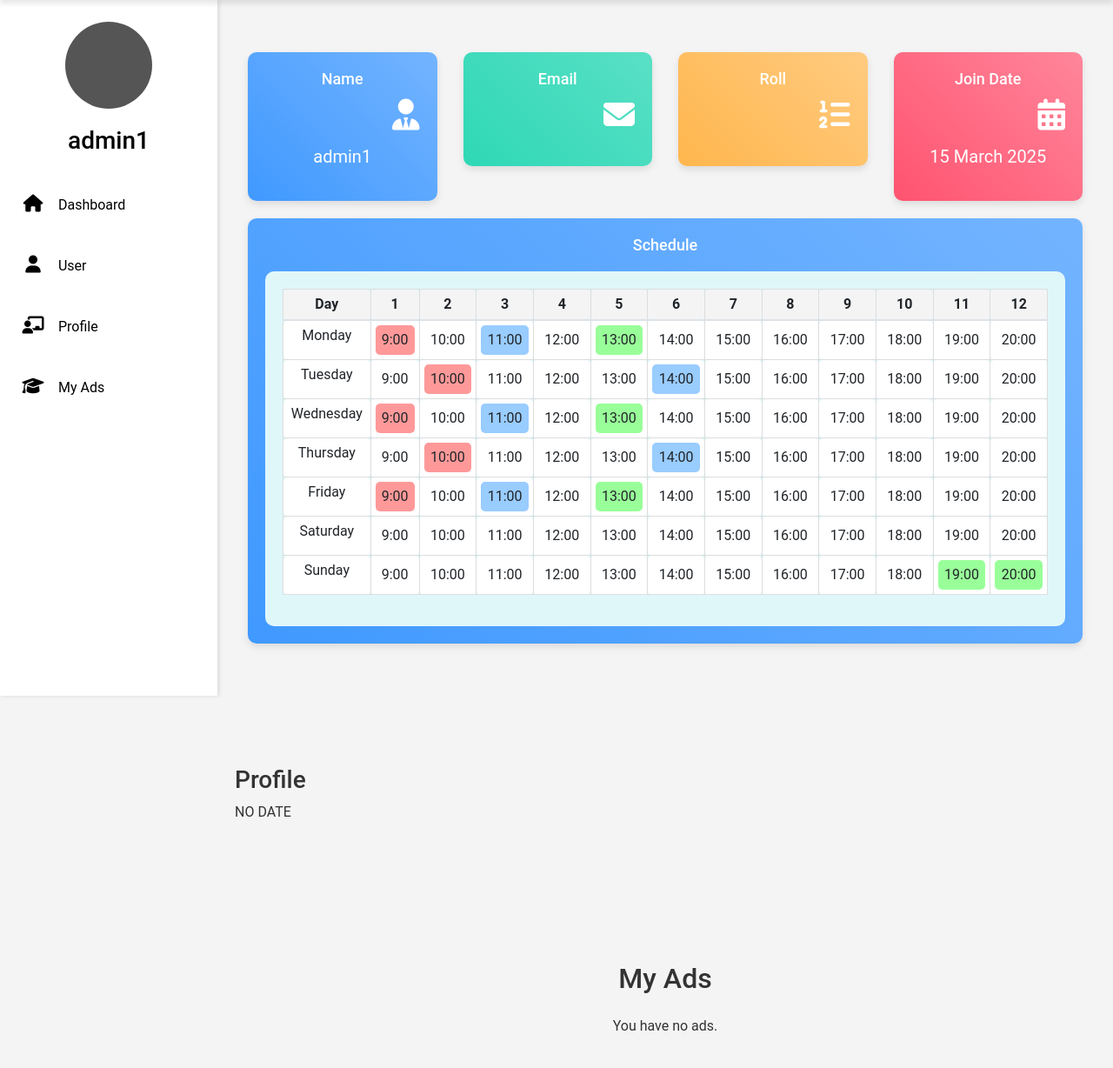
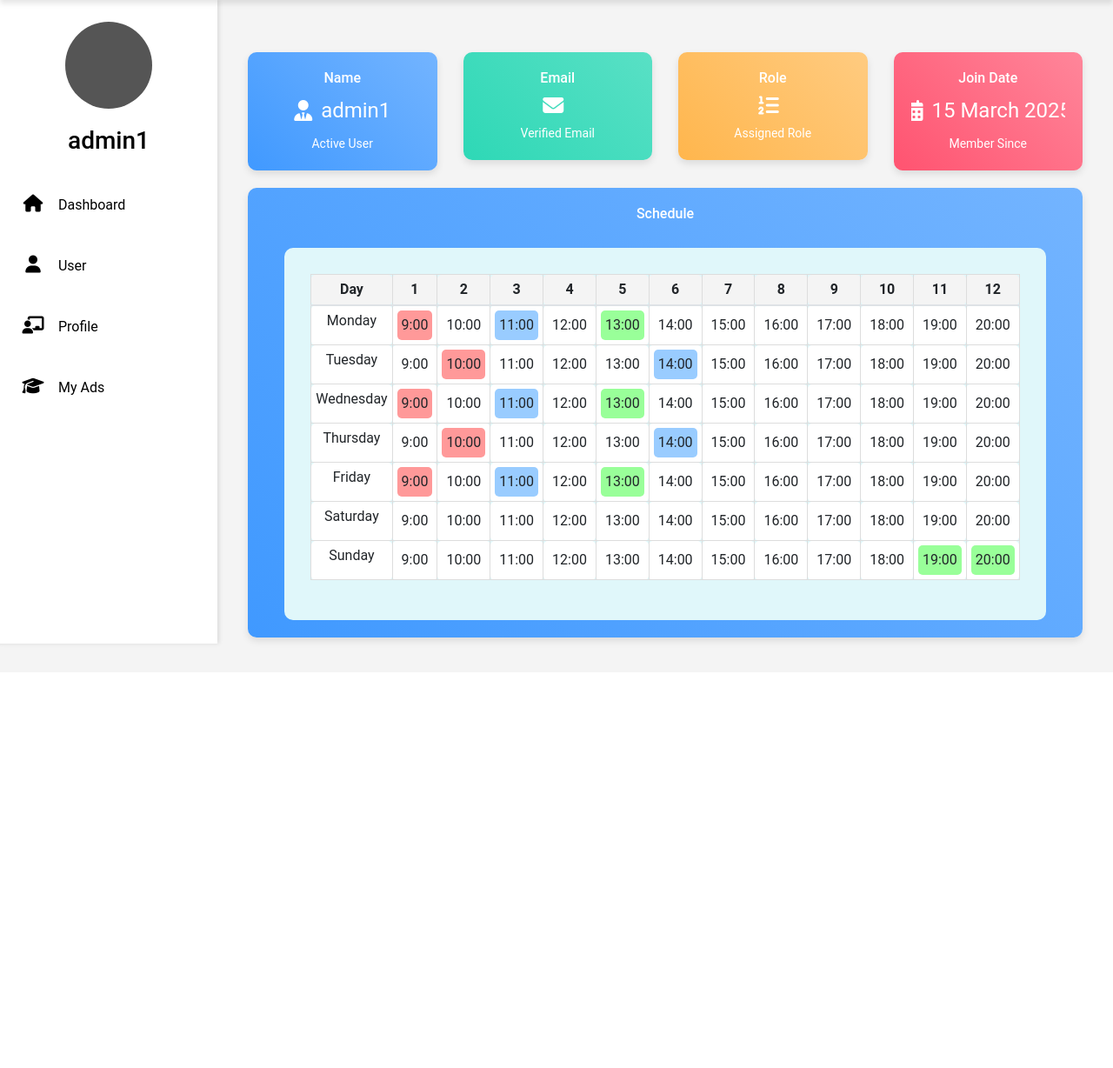
Before and after one commit to Debelyi-Illia/APTeam, a Django app: page /user_profile/ in a window 1280 px wide. Shown: the part 60-1288 px from the top of the page at 87% size. After the commit the page ends 804 px from the top, so only its background shows below. Run offline with Django 5.2, Linux system fonts and the light colour scheme; a user stored in the database is signed in; data comes from the database, SQL or seed files in the repository; some libraries are stand-ins or nearby versions.

Commit message:
Update user_profile.html

```diff
--- a/MentorMe/myapp/templates/user_profile.html
+++ b/MentorMe/myapp/templates/user_profile.html
@@ -42,14 +42,15 @@
 
         .infobar {
             width: 250px;
-            height: 100vh;
+            height: calc(100vh - 60px); /* Висота вікна мінус висота navbar */
             background-color: white;
             color: black;
             padding-top: 5px;
             position: fixed;
-            z-index: 500;
+            z-index: 400;
             box-shadow: 2px 0 5px rgba(0, 0, 0, 0.1);
             top: 60px; /* Щоб не було відступів між navbar і боковим меню */
+            overflow-y: auto; /* Додаємо прокрутку */
         }
 
         .infobar .profile-image {
@@ -101,21 +102,49 @@
 
         .card-block {
             padding: 20px;
+            display: flex;
+            flex-direction: column;
+            justify-content: center;
+            align-items: center;
             text-align: center;
         }
 
         .card-block h6 {
-            font-size: 18px;
+            font-size: 16px; /* Зменшено розмір шрифту */
             margin-bottom: 10px;
         }
 
-        .card-block h2 {
-            font-size: 36px;
+        .card-block .icon-text {
+            display: flex;
+            align-items: center;
+            justify-content: center;
+            font-size: 24px; /* Зменшено розмір шрифту */
             margin-bottom: 10px;
+            max-width: 100%; /* Додаємо обмеження ширини */
+            white-space: nowrap; /* Забороняємо перенос тексту */
+            overflow: hidden; /* Приховуємо текст, що не поміщається */
+            text-overflow: ellipsis; /* Додаємо три крапки для обрізаного тексту */
+        }
+
+        .card-block .icon-text i {
+            margin-right: 10px;
         }
 
         .card-block p {
-            font-size: 20px;
+            font-size: 14px; /* Зменшено розмір шрифту */
+            margin: 0;
+            white-space: nowrap;
+            overflow: hidden;
+            text-overflow: ellipsis;
+            max-width: 100%;
+        }
+
+        .card-block p span {
+            display: inline-block;
+            max-width: 100%;
+            white-space: nowrap;
+            overflow: hidden;
+            text-overflow: ellipsis;
         }
 
         .bg-c-blue { background: linear-gradient(45deg, #4099ff, #73b4ff); color: white; }
@@ -147,7 +176,6 @@
             display: inline-flex;
             align-items: center;
             justify-content: center;
-
         }
 
         .fa-facebook { background: #3B5998; color: white; }
@@ -159,13 +187,15 @@
         .schedule {
             margin-top: 20px;
             background-color: #e0f7fa;
-            padding: 20px;
+            padding: 30px;
             border-radius: 10px;
+            overflow-x: auto; /* Додаємо горизонтальну прокрутку */
         }
 
         .schedule table {
             width: 100%;
             border-collapse: collapse;
+            min-width: 800px; /* Встановлюємо мінімальну ширину для таблиці */
         }
 
         .schedule th, .schedule td {
@@ -228,12 +258,12 @@
         }
 
         .tab-content {
+            display: none;
+        }
+
+        .tab-content.active {
             display: block;
         }
-
-        /* .tab-content.active {
-            display: block;
-        } */
     </style>
 </head>
 
@@ -260,8 +290,11 @@
                     <div class="card bg-c-blue order-card">
                         <div class="card-block">
                             <h6 class="m-b-20">Name</h6>
-                            <h2 class="text-right"><i class="fas fa-user-tie f-left"></i></h2>
-                            <p><span style="font-size: 20px;">{{ request.user.username }}</span></p>
+                            <div class="icon-text">
+                                <i class="fas fa-user-tie"></i>
+                                <span>{{ request.user.username }}</span>
+                            </div>
+                            <p>Active User</p>
                         </div>
                     </div>
                 </div>
@@ -270,8 +303,11 @@
                     <div class="card bg-c-green order-card">
                         <div class="card-block">
                             <h6 class="m-b-20">Email</h6>
-                            <h2 class="text-right"><i class="fas fa-envelope f-left"></i></h2>
-                            <p><span style="font-size: 20px;">{{ request.user.email }}</span></p>
+                            <div class="icon-text">
+                                <i class="fas fa-envelope"></i>
+                                <span>{{ request.user.email }}</span>
+                            </div>
+                            <p>Verified Email</p>
                         </div>
                     </div>
                 </div>
@@ -279,9 +315,12 @@
                 <div class="col-md-3">
                     <div class="card bg-c-yellow order-card">
                         <div class="card-block">
-                            <h6 class="m-b-20">Roll</h6>
-                            <h2 class="text-right"><i class="fas fa-list-ol f-left"></i></h2>
-                            <p><span style="font-size: 20px;">{{ request.user.user_def_role }}</span></p>
+                            <h6 class="m-b-20">Role</h6>
+                            <div class="icon-text">
+                                <i class="fas fa-list-ol"></i>
+                                <span>{{ request.user.user_def_role }}</span>
+                            </div>
+                            <p>Assigned Role</p>
                         </div>
                     </div>
                 </div>
@@ -290,8 +329,11 @@
                     <div class="card bg-c-pink order-card">
                         <div class="card-block">
                             <h6 class="m-b-20">Join Date</h6>
-                            <h2 class="text-right"><i class="fas fa-calendar-alt f-left"></i></h2>
-                            <p><span style="font-size: 20px;">{{ request.user.date_joined|date:"d F Y" }}</span></p>
+                            <div class="icon-text">
+                                <i class="fas fa-calendar-alt"></i>
+                                <span>{{ request.user.date_joined|date:"d F Y" }}</span>
+                            </div>
+                            <p>Member Since</p>
                         </div>
                     </div>
                 </div>
@@ -436,7 +478,7 @@
             </div>
         </div>
     </div>
-    <div class="tooltip"></div>
+
 
     <div id="profile" class="tab-content main-content">
         <h3>Profile</h3>
@@ -453,35 +495,28 @@
     <script>
         document.addEventListener('DOMContentLoaded', function () {
             const buttons = document.querySelectorAll('.schedule .btn');
-            let tooltip = document.querySelector('.tooltip');
-
-            // Якщо тултіп ще не існує, створюємо його
-            if (!tooltip) {
-                tooltip = document.createElement('div');
-                tooltip.className = 'tooltip';
-                document.body.appendChild(tooltip);
-            }
+            const tooltip = document.querySelector('.tooltip');
 
             buttons.forEach(button => {
                 button.addEventListener('mouseenter', function () {
                     const info = this.getAttribute('data-info');
                     if (info) {
-                        tooltip.innerHTML = info;
+                        const [subject, time, person] = info.split(', ');
+                        tooltip.innerHTML = `<strong>${subject}</strong><br>Time: <strong>${time}</strong><br>Person: ${person}`;
                         tooltip.style.display = 'block';
 
                         const rect = this.getBoundingClientRect();
                         const tooltipHeight = tooltip.offsetHeight;
 
-                        let top = rect.top + window.scrollY - tooltipHeight - 10; // Додаємо невеликий відступ
+                        let top = rect.top + window.scrollY - tooltipHeight - 10;
                         let left = rect.left + window.scrollX;
 
-                        // Перевірка, щоб тултіп не виходив за межі екрана
                         if (top < 0) {
-                            top = rect.bottom + window.scrollY + 10; // Вивести тултіп знизу, якщо зверху не вистачає місця
+                            top = rect.bottom + window.scrollY + 10;
                         }
 
                         if (left + tooltip.offsetWidth > window.innerWidth) {
-                            left = window.innerWidth - tooltip.offsetWidth - 10; // Виправлення для правого краю
+                            left = window.innerWidth - tooltip.offsetWidth - 10;
                         }
 
                         tooltip.style.left = `${left}px`;
@@ -491,6 +526,22 @@
 
                 button.addEventListener('mouseleave', function () {
                     tooltip.style.display = 'none';
+                });
+            });
+
+            const tabLinks = document.querySelectorAll('.tab-link');
+            const tabContents = document.querySelectorAll('.tab-content');
+
+            tabLinks.forEach(link => {
+                link.addEventListener('click', function (e) {
+                    e.preventDefault();
+                    const tabId = this.getAttribute('data-tab');
+
+                    tabLinks.forEach(link => link.classList.remove('active'));
+                    tabContents.forEach(content => content.classList.remove('active'));
+
+                    this.classList.add('active');
+                    document.getElementById(tabId).classList.add('active');
                 });
             });
         });
```
